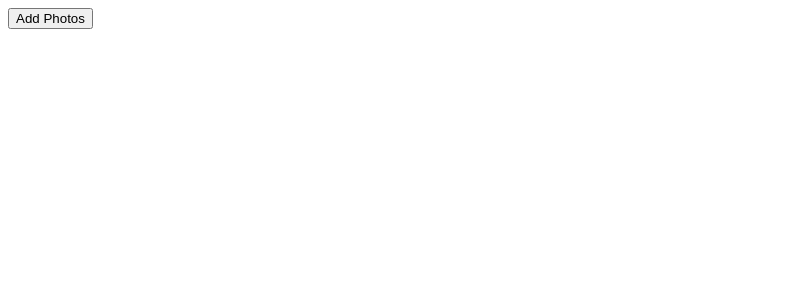
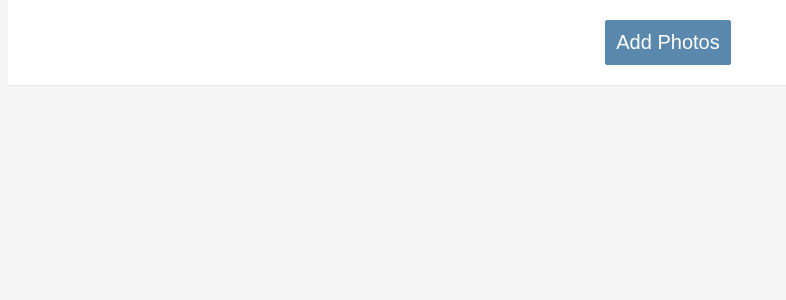
Before and after one commit to mariyakorsh/instaphoto, a React app: page / in a window 1280 px wide. Shown: the top 300 px of the page, without its empty margins (0-786 px from the left). Built offline with nearby package versions, Linux system fonts and the light colour scheme.

Commit message:
added style part1

```diff
--- a/src/components/App.jsx
+++ /dev/null
@@ -1,41 +0,0 @@
-import $ from 'jquery';
-import * as React from "react";
-
-import List from "./List.jsx";
-
-export default class App extends React.Component {
-
-    constructor(props){
-        super(props);
-        this.AddPhotos = this.AddPhotos.bind(this);
-        this.state = { data: [] }
-    }
-    AddPhotos(event){
-
-        const userID = 1338420743;
-        const clientID = '544aadf7e12a4e338b4639022de74cbb';
-        const token = '1338420743.544aadf.87030da2e26a41e9b7ed7e6e65d40d4d';
-        const count = 20;
-            $.ajax({
-                url: 'https://api.instagram.com/v1/users/' + userID + '/media/recent',
-                dataType: 'jsonp',
-                type: 'GET',
-                data: {access_token: token, count: count},
-                success:  (result) => {
-                    this.setState({data: result})
-                },
-                error: function (result) {
-                    console.log(result);
-                }
-            });
-        }
-
-    render() {
-        return (
-            <div>
-                <button onClick={this.AddPhotos}>Add Photos</button>
-                <List data={this.state.data} />
-            </div>
-        );
-    }
-}
--- /dev/null
+++ b/src/components/App/App.jsx
@@ -0,0 +1,45 @@
+import $ from 'jquery';
+import * as React from "react";
+
+import List from "../List/List.jsx";
+import "./App.less"
+
+export default class App extends React.Component {
+
+    constructor(props) {
+        super(props);
+        this.AddPhotos = this.AddPhotos.bind(this);
+        this.state = {data: []}
+    }
+
+    AddPhotos(event) {
+
+        const userID = 1338420743;
+        const clientID = '544aadf7e12a4e338b4639022de74cbb';
+        const token = '1338420743.544aadf.87030da2e26a41e9b7ed7e6e65d40d4d';
+        const count = 20;
+        $.ajax({
+            url: 'https://api.instagram.com/v1/users/' + userID + '/media/recent',
+            dataType: 'jsonp',
+            type: 'GET',
+            data: {access_token: token, count: count},
+            success: (result) => {
+                this.setState({data: result})
+            },
+            error: function (result) {
+                console.log(result);
+            }
+        });
+    }
+
+    render() {
+        return (
+            <div className="container">
+                <div className="header">
+                    <button className="button" onClick={this.AddPhotos}>Add Photos</button>
+                </div>
+                <List data={this.state.data}/>
+            </div>
+        );
+    }
+}
--- /dev/null
+++ b/src/components/App/App.less
@@ -0,0 +1,30 @@
+@import "../../style/pallete.less";
+
+body{
+  background-color: #F5F5F5;
+  font-family: Arial, Verdana, sans-serif;
+}
+.header{
+  position: fixed;
+  z-index: 1;
+  width: 100%;
+  border-bottom: 1px solid #e6e6e6;
+  text-align: center;
+  background-color: @fone;
+  top: 0;
+  padding: 20px;
+}
+.button{
+  color: #fff;
+  background-color: @background-button;
+  border: 1px solid @background-button;
+  padding: 10px;
+  border-radius: 2px;
+  font-size: 20px;
+}
+.container{
+  margin: 20px auto;
+  text-align: center;
+  padding-top: 20px;
+  padding-bottom: 20px;
+}
--- a/src/components/List.jsx
+++ b/src/components/List/List.jsx
@@ -1,5 +1,7 @@
 import * as React from "react";
-import PhotoInfo from "./PhotoInfo.jsx";
+
+import PhotoInfo from "../PhotoInfo/PhotoInfo.jsx";
+import "./List.less"
 
 
 export default class List extends React.Component{
@@ -13,7 +15,7 @@ export default class List extends React.Component{
     render() {
         if(this.state.array) {
             return (
-                <div>
+                <div className="list">
                     {
                         this.state.array.map(function (item, index, arr) {
                             return <PhotoInfo
--- /dev/null
+++ b/src/components/List/List.less
@@ -0,0 +1,4 @@
+.list{
+  margin: 50px auto;
+  width: 960px;
+}
--- a/src/components/PhotoInfo.jsx
+++ /dev/null
@@ -1,21 +0,0 @@
-import * as React from "react";
-
-
-export default class PhotoInfo extends React.Component{
-    constructor(props){
-        super(props);
-    }
-
-    render() {
-        let milisec =Number(this.props.createdTime);
-        let date = new Date(milisec*1000).toLocaleDateString("ru-RUS");
-        return (
-            <div>
-                <img src={this.props.photo.url}/>
-                <div>{this.props.description}</div>
-                <div>{this.props.likes}</div>
-                <div>{date}</div>
-            </div>
-        );
-    }
-}
--- /dev/null
+++ b/src/components/PhotoInfo/PhotoInfo.jsx
@@ -0,0 +1,31 @@
+import * as React from "react";
+
+import "./PhotoInfo.less";
+
+
+export default class PhotoInfo extends React.Component {
+    constructor(props) {
+        super(props);
+    }
+
+    render() {
+        let milisec = Number(this.props.createdTime);
+        let date = new Date(milisec * 1000).toLocaleDateString("ru-RUS");
+        return (
+            <div className="photoInfo">
+                <img className="photo" src={this.props.photo.url}/>
+                <div className="info">
+                    <div className="description">{this.props.description}</div>
+                    <div className="footer">
+                        <hr/>
+                        <div className="like">
+                            <img  src="./images/like-icon-png-4178.png"/>
+                            <span>{this.props.likes} отметок "Нравится"</span>
+                        </div>
+                        <div className="date">{date}</div>
+                    </div>
+                </div>
+            </div>
+        );
+    }
+}
--- /dev/null
+++ b/src/components/PhotoInfo/PhotoInfo.less
@@ -0,0 +1,56 @@
+@import "../../style/pallete.less";
+@size-icon: 30px;
+
+.photo{
+  width: 550px;
+  height: 550px;
+}
+.info{
+  display: inline-block;
+  width: 450px;
+  padding: 20px;
+  text-align: left;
+  font-size: 16px;
+  position: relative;
+}
+.photoInfo{
+  width: 100%;
+  margin: 50px auto;
+  background-color: @fone;
+  display: inline-flex;
+  box-shadow: 0 15px 25px 0 rgba(0,0,0,.03);
+  border: 1px solid #e6e6e6;
+}
+.footer{
+  position: absolute;
+  bottom: 0;
+  left: 0;
+  width: 90%;
+  padding: 40px 20px 40px 20px;
+  color: #262626;
+}
+hr{
+  border: 0;
+  height: 1px;
+  background: #e6e6e6;
+  background-image: -webkit-linear-gradient(left, #fff, #ccc, #fff);
+}
+.like{
+  display: inline-block;
+  margin-bottom: 20px;
+
+  img{
+    position: relative;
+    width: @size-icon;
+    height: @size-icon;
+    top: 8px;
+  }
+  span{
+    font-size: 16px;
+    font-weight: bold;
+    margin-left: 10px;
+  }
+}
+.date{
+  color: #999;
+}
--- a/src/main.js
+++ b/src/main.js
@@ -1,6 +1,6 @@
 import React from 'react';
 import {render}  from 'react-dom';
-import App from './components/App.jsx';
+import App from './components/App/App.jsx';
 
 render(
   <App/>,
--- /dev/null
+++ b/src/style/pallete.less
@@ -0,0 +1,3 @@
+@background-button: #5A89AD;
+@background: #E1EFF9;
+@fone: #fff;
--- a/webpack.config.js
+++ b/webpack.config.js
@@ -23,7 +23,11 @@ module.exports = {
                 test: /\.(jsx|js)$/,
                 loader: ['react-hot-loader', 'babel-loader'],
                 exclude: [/node_modules/, /public/],
-                }
+            },
+            {
+                test: /\.(jpe?g|png|gif|svg)$/i,
+                loader: 'file-loader'
+            },
         ]
     },
     plugins: [
```
Also changed, not shown: package.json (+8 -5 lines), public/images/like-icon-png-4178.png (added). Lines whose indentation alone changed are shown as unchanged.
